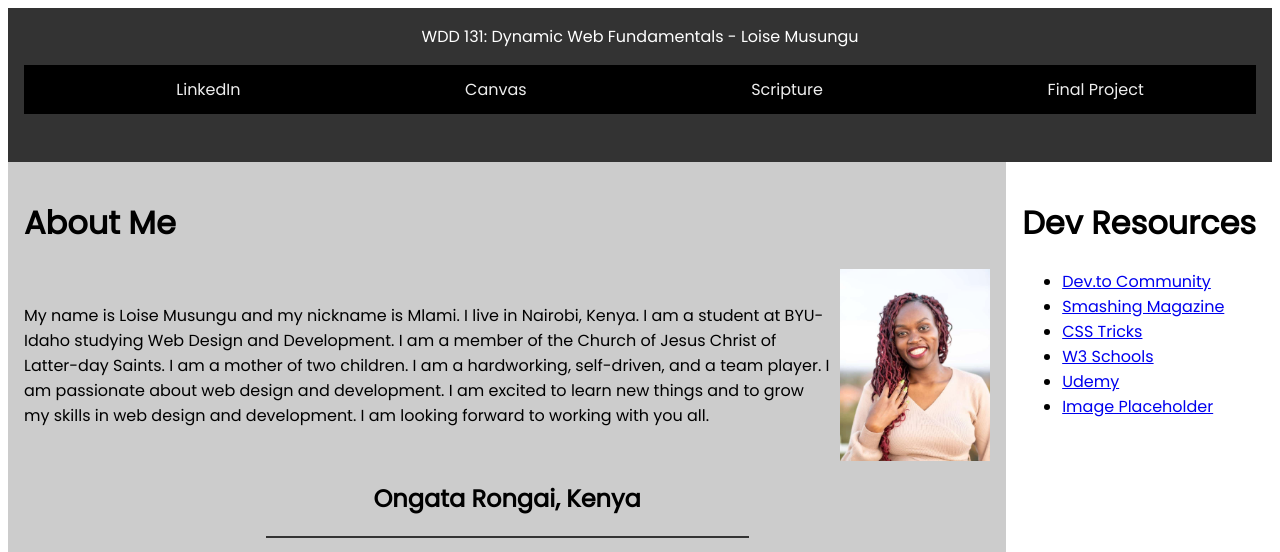
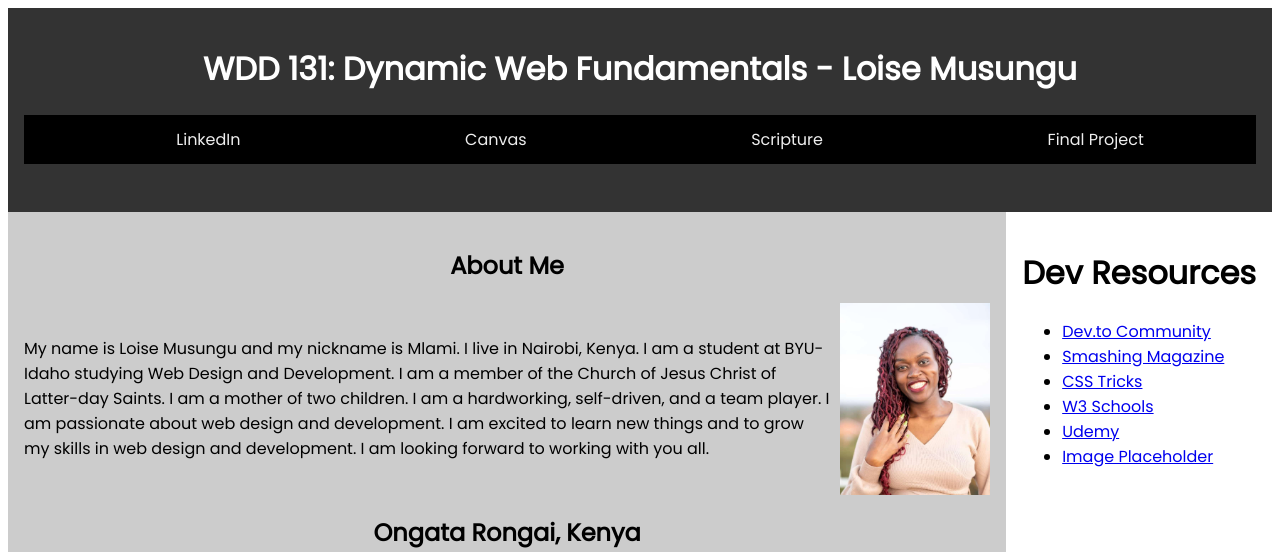
Before and after one commit to loisemusungu/wdd131, a plain HTML site: page index.html in a window 1280 px wide. Shown: the top 552 px of the page. Drawn offline with Linux system fonts and the light colour scheme.

Commit message:
added h2

```diff
--- a/index.html
+++ b/index.html
@@ -14,8 +14,8 @@
 </head>
 <body>
     <div class="container">
-        <header class="dark-grey">WDD 131: Dynamic Web Fundamentals - Loise Musungu
-
+        <header class="dark-grey">
+            <h1>WDD 131: Dynamic Web Fundamentals - Loise Musungu</h1>
             <nav>
                 <ul class="navigation">
                     <li><a href="https://www.linkedin.com/in/loise-musungu/" target="_blank" title="LinkedIn">LinkedIn</a></li>
@@ -26,7 +26,7 @@
             </nav>
         </header>
         <main class="left-sidebar">
-            <h1>About Me</h1>
+            <h2>About Me</h2>
             <div class="flex-container">
                 <p>My name is Loise Musungu and my nickname is Mlami. I live in Nairobi, Kenya.
                     I am a student at BYU-Idaho studying Web Design and Development. I am a member of the Church of Jesus Christ of Latter-day Saints.
```
